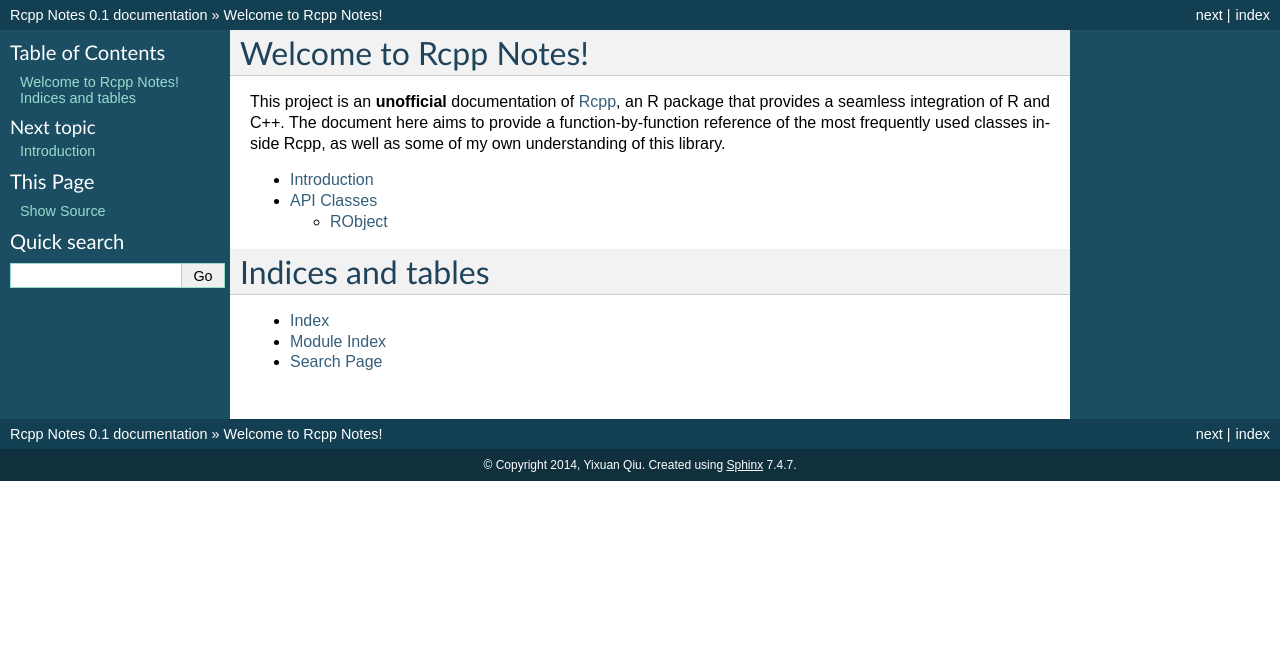
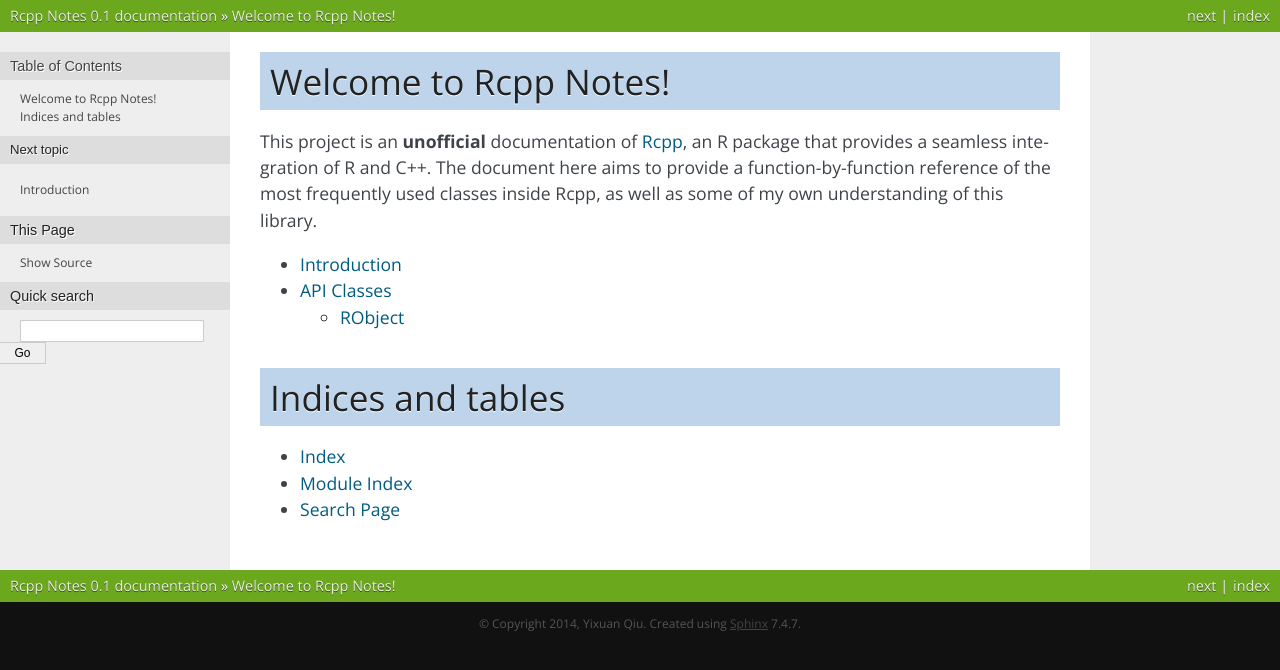
Before and after one commit to yixuan/rcpp-note, a Sphinx documentation site: the page built from source/index.rst, in a window 1280 px wide. Shown: the top 670 px of the page. Built offline with Sphinx 7.4.7, drawn with Linux system fonts in a browser that asks for light colours.

Commit message:
change to new theme

```diff
--- /dev/null
+++ b/source/_static/nature.css
@@ -0,0 +1,258 @@
+/*
+ * nature.css_t
+ * ~~~~~~~~~~~~
+ *
+ * Sphinx stylesheet -- nature theme.
+ *
+ * :copyright: Copyright 2007-2014 by the Sphinx team, see AUTHORS.
+ * :license: BSD, see LICENSE for details.
+ *
+ */
+
+@import url("basic.css");
+
+@import url(http://fonts.googleapis.com/css?family=Open+Sans:300,400,400italic,700);
+@import url(http://fonts.googleapis.com/css?family=Inconsolata:400,700);
+
+/* -- page layout ----------------------------------------------------------- */
+
+body {
+    font-family: 'Open Sans', Arial, sans-serif;
+    font-size: 100%;
+    font-weight: 300;
+    background-color: #111;
+    color: #555;
+    margin: 0;
+    padding: 0;
+}
+
+div.documentwrapper {
+    float: left;
+    width: 100%;
+}
+
+div.bodywrapper {
+    margin: 0 0 0 230px;
+}
+
+hr {
+    border: 1px solid #B1B4B6;
+}
+
+div.document {
+    background-color: #eee;
+}
+
+div.body {
+    background-color: #ffffff;
+    color: #3E4349;
+    padding: 0 30px 30px 30px;
+    font-size: 1.1em;
+}
+
+div.footer {
+    color: #555;
+    width: 100%;
+    padding: 13px 0;
+    text-align: center;
+    font-size: 75%;
+}
+
+div.footer a {
+    color: #444;
+    text-decoration: underline;
+}
+
+div.related {
+    background-color: #6BA81E;
+    line-height: 32px;
+    color: #fff;
+    text-shadow: 0px 1px 0 #444;
+    font-size: 0.9em;
+}
+
+div.related a {
+    color: #E2F3CC;
+}
+
+div.sphinxsidebar {
+    font-size: 0.75em;
+    line-height: 1.5em;
+}
+
+div.sphinxsidebarwrapper{
+    padding: 20px 0;
+}
+
+div.sphinxsidebar h3,
+div.sphinxsidebar h4 {
+    font-family: Arial, sans-serif;
+    color: #222;
+    font-size: 1.2em;
+    font-weight: normal;
+    margin: 0;
+    padding: 5px 10px;
+    background-color: #ddd;
+    text-shadow: 1px 1px 0 white
+}
+
+div.sphinxsidebar h4{
+    font-size: 1.1em;
+}
+
+div.sphinxsidebar h3 a {
+    color: #444;
+}
+
+
+div.sphinxsidebar p {
+    color: #888;
+    padding: 5px 20px;
+}
+
+div.sphinxsidebar p.topless {
+}
+
+div.sphinxsidebar ul {
+    margin: 10px 20px;
+    padding: 0;
+    color: #000;
+}
+
+div.sphinxsidebar a {
+    color: #444;
+}
+
+div.sphinxsidebar input {
+    border: 1px solid #ccc;
+    font-family: sans-serif;
+    font-size: 1em;
+}
+
+div.sphinxsidebar input[type=text]{
+    margin-left: 20px;
+}
+
+/* -- body styles ----------------------------------------------------------- */
+
+a {
+    color: #005B81;
+    text-decoration: none;
+    font-weight: normal;
+}
+
+a:hover {
+    color: #E32E00;
+    text-decoration: underline;
+}
+
+div.body h1,
+div.body h2,
+div.body h3,
+div.body h4,
+div.body h5,
+div.body h6 {
+    font-family: 'Open Sans', Arial, sans-serif;
+    background-color: #BED4EB;
+    font-weight: normal;
+    color: #212224;
+    margin: 30px 0px 10px 0px;
+    padding: 5px 0 5px 10px;
+    text-shadow: 0px 1px 0 white
+}
+
+div.body h1 { border-top: 20px solid white; margin-top: 0; font-size: 200%; }
+div.body h2 { font-size: 150%; background-color: #C8D5E3; }
+div.body h3 { font-size: 120%; background-color: #D8DEE3; }
+div.body h4 { font-size: 110%; background-color: #D8DEE3; }
+div.body h5 { font-size: 100%; background-color: #D8DEE3; }
+div.body h6 { font-size: 100%; background-color: #D8DEE3; }
+
+a.headerlink {
+    color: #c60f0f;
+    font-size: 0.8em;
+    padding: 0 4px 0 4px;
+    text-decoration: none;
+}
+
+a.headerlink:hover {
+    background-color: #c60f0f;
+    color: white;
+}
+
+div.body p, div.body dd, div.body li {
+    line-height: 1.5em;
+}
+
+div.admonition p.admonition-title + p {
+    display: inline;
+}
+
+div.highlight{
+    background-color: white;
+}
+
+div.note {
+    background-color: #eee;
+    border: 1px solid #ccc;
+}
+
+div.seealso {
+    background-color: #ffc;
+    border: 1px solid #ff6;
+}
+
+div.topic {
+    background-color: #eee;
+}
+
+div.warning {
+    background-color: #ffe4e4;
+    border: 1px solid #f66;
+}
+
+p.admonition-title {
+    display: inline;
+}
+
+p.admonition-title:after {
+    content: ":";
+}
+
+pre {
+    padding: 10px;
+    background-color: White;
+    color: #222;
+    line-height: 1.2em;
+    border: 1px solid #C6C9CB;
+    font-size: 1.1em;
+    margin: 1.5em 0 1.5em 0;
+    -webkit-box-shadow: 1px 1px 1px #d8d8d8;
+    -moz-box-shadow: 1px 1px 1px #d8d8d8;
+}
+
+tt {
+    background-color: #ecf0f3;
+    color: #555;
+    /* padding: 1px 2px; */
+    font-size: 1.1em;
+    font-family: Inconsolata, monospace;
+}
+
+strong {
+    font-weight: bold;
+}
+
+em {
+    font-weight: normal;
+}
+
+.viewcode-back {
+    font-family: Arial, sans-serif;
+}
+
+div.viewcode-block:target {
+    background-color: #f4debf;
+    border-top: 1px solid #ac9;
+    border-bottom: 1px solid #ac9;
+}
--- a/source/conf.py
+++ b/source/conf.py
@@ -102,7 +102,7 @@
 
 # The theme to use for HTML and HTML Help pages.  See the documentation for
 # a list of builtin themes.
-html_theme = 'default'
+html_theme = 'nature'
 
 # Theme options are theme-specific and customize the look and feel of a theme
 # further.  For a list of options available for each theme, see the
```
